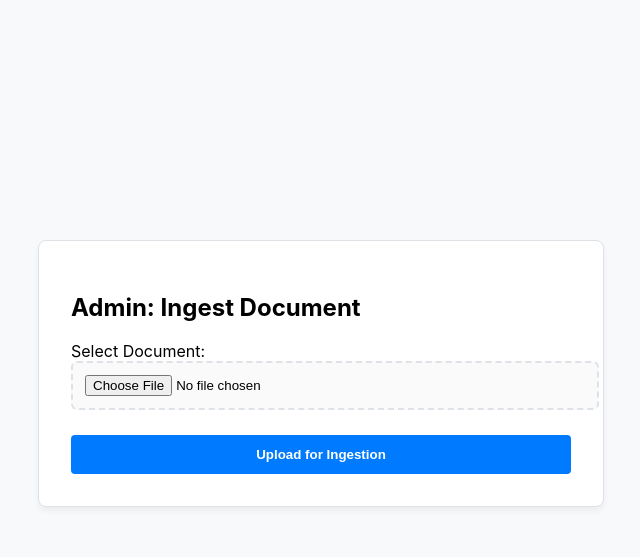
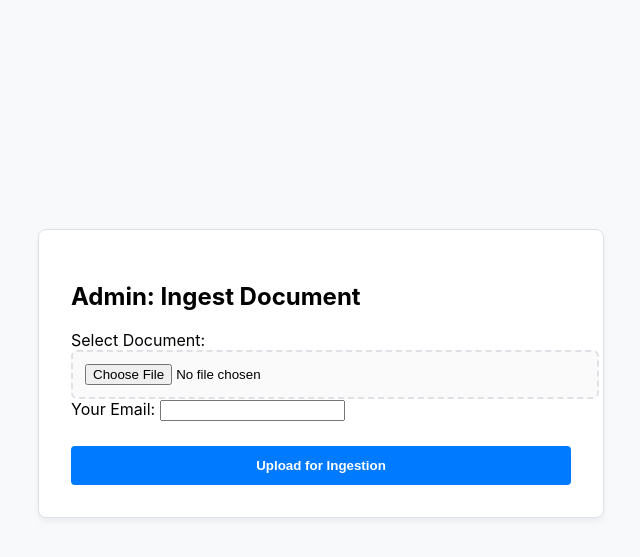
Before and after one commit to AbdElRahmanElGharib/Customer-Support-Agent, a Django app: page /upload/ in a window 1280 px wide. Shown: the part 53-610 px from the top of the page, without its empty margins (319-959 px from the left). Run offline with Django 4.2, Linux system fonts and the light colour scheme; parts of the project's set-up code (start-up, migrations or seed data) failed here and were passed over.

Commit message:
fix(upload): added email field to the template

```diff
--- a/customer_support/knowledge/templates/upload.html
+++ b/customer_support/knowledge/templates/upload.html
@@ -68,6 +68,8 @@
             {% csrf_token %}
             {{ form.file.label_tag }}
             {{ form.file }}
+            {{ form.email.label_tag }}
+            {{ form.email }}
             <div id="fileError" style="color: red; font-size: 0.8rem; margin-top: 5px;"></div>
 
             <button type="submit" class="btn-submit" style="margin-top: 20px;">
```
